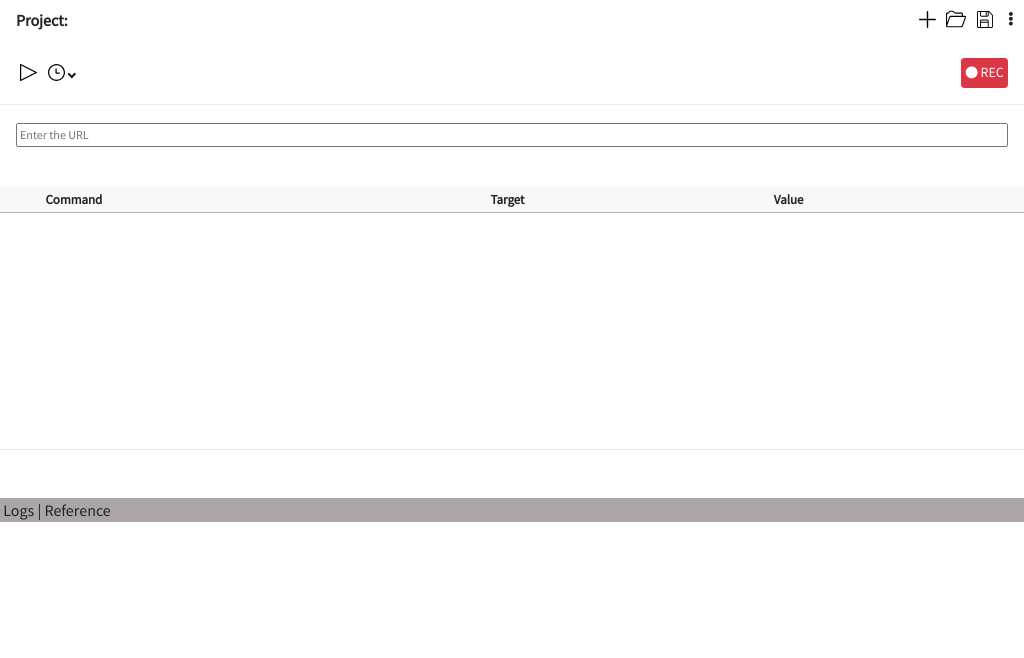
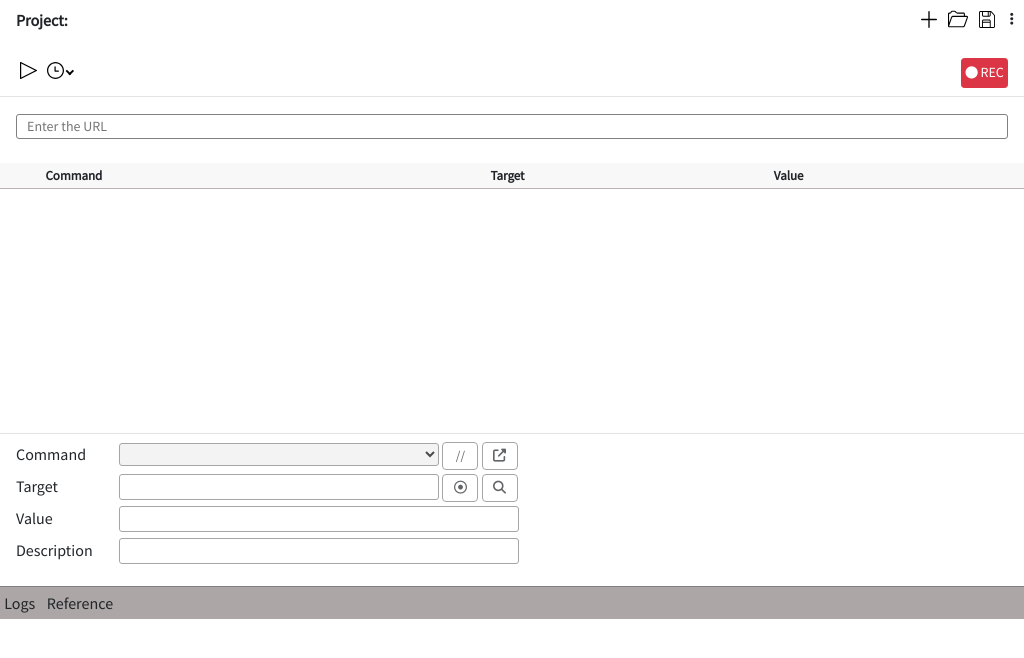
Before and after one commit to KrishX99/RecordPlay, an Electron app: page public/index.html in a window 1024 px wide. Drawn offline with nearby package versions, Linux system fonts and the light colour scheme; no server answers; files whose address does not match are found by name.

Commit message:
Added command,target,value,description options

```diff
--- a/public/index.html
+++ b/public/index.html
@@ -11,6 +11,7 @@
 </head>
 <body>
   <div class="upper">
+    <div class="project">
       <div class="title ml-3">
         <p>Project: </p>
       </div>
@@ -33,7 +34,8 @@
           </li>
         </ul>
       </div>
-    <div class="clearfix"></div>
+    </div>
+
 
     <div class="action-buttons ml-3">
       <input type = 'image' src = './icons/play.svg' data-toggle="tooltip" data-placement="top" title="Run test" onclick="playing()" class='btn btn-sm' >
@@ -52,7 +54,7 @@
       <!--Test Execution Speed Slider -->
       <div class="slider_none" id="rangeinput">
         <span class = 'ml-3'>Slow</span>
-        <input type = 'range'  min="1" max="250" value="1" onchange="changeExecutionTime()" class = '' title="slider" onfocusout = "toggleSlider()">
+        <input type = 'range'  min="1" max="250" id="rangeValue" value="1" onchange="changeExecutionTime()" class = '' title="slider" onfocusout = "toggleSlider()">
         <span class = 'ml-3'>Fast</span>
       </div>
     </div>
@@ -64,7 +66,7 @@
   </div>
 
   <div class="activity">
-    <table data-toggle="table" id="recordTable" class = "mt-4" cellspacing="0" cellpadding="3">
+    <table data-toggle="table" id="recordTable" class = "mt-2" cellspacing="0" cellpadding="3">
       <thead>
         <tr>
           <th></th>
@@ -96,12 +98,39 @@
       </tbody>
     </table>
   </div>
+  <hr>
+  <div class="options">
+    <label for="command">Command</label>
+      <select style = 'width:320px'>
+          <option></option>
+      </select>
+    <!-- <input type="text" style = 'width:320px'> -->
+    <button class="btn" data-toggle="tooltip" data-placement="top" title="Enable/Disable Command">//</button>
+    <button class="btn" data-toggle="tooltip" data-placement="top" title="Add new window configuration">
+      <i class="fa fa-external-link" aria-hidden="true"></i>
+    </button>
+    <br>
+    <label for="target">Target</label>
+    <input type="text" style = 'width:320px'>
+    <button class="btn" data-toggle="tooltip" data-placement="top" title="Select target page">
+      <i class="fa fa-dot-circle-o"></i>
+    </button>
+    <button class="btn" data-toggle="tooltip" data-placement="top" title="Find target in page">
+      <i class="fa fa-search" aria-hidden="true"></i>
+    </button>
+    <br>
+    <label for="value">Value</label>
+    <input type="text">
+    <br>
+    <label for="description">Description</label>
+    <input type="text">
+  </div>
 
-  <hr>
-  <div class="logs mt-5">
+
+  <div class="logs mt-3">
     <div class="log-ref">
-      &nbsp;Logs |
-      Reference
+      <button class="btn">Logs</button>
+      <button class="btn">Reference</button>
     </div>
   </div>
 
@@ -123,6 +152,7 @@
   </div>
 </div>
 
+  <script src="https://use.fontawesome.com/f814290ffd.js"></script>
   <script src="https://code.jquery.com/jquery-3.3.1.slim.min.js" integrity="sha384-q8i/X+965DzO0rT7abK41JStQIAqVgRVzpbzo5smXKp4YfRvH+8abtTE1Pi6jizo" crossorigin="anonymous"></script>
   <script src="https://cdnjs.cloudflare.com/ajax/libs/popper.js/1.14.6/umd/popper.min.js" integrity="sha384-wHAiFfRlMFy6i5SRaxvfOCifBUQy1xHdJ/yoi7FRNXMRBu5WHdZYu1hA6ZOblgut" crossorigin="anonymous"></script>
   <script src="https://stackpath.bootstrapcdn.com/bootstrap/4.2.1/js/bootstrap.min.js" integrity="sha384-B0UglyR+jN6CkvvICOB2joaf5I4l3gm9GU6Hc1og6Ls7i6U/mkkaduKaBhlAXv9k" crossorigin="anonymous"></script>
--- a/public/style.css
+++ b/public/style.css
@@ -6,7 +6,14 @@ body{
 }
 
 hr{
-  opacity: 0.8;
+  display: block;
+  margin-top: 0.5em;
+  margin-bottom: 0.5em;
+  margin-left: auto;
+  margin-right: auto;
+  border-style: inset;
+  background-color:black;
+  opacity:0.1
 }
 
 .btn{
@@ -31,19 +38,24 @@ hr{
   display: inline;
 }
 .action-buttons{
+  font-size:10px;
+  clear:both
+}
 
-}
 
 .urlbar input[type=text]{
   width: 100%;
-  font-size: 12px;
+  font-size: 14px;
+  border-radius: 3px;
+  border:none;
+  border: grey solid 1px;
+  padding-left: 10px;
 }
 
 .activity table{
   font-size: 13px;
   border: none;
   width: 100%;
-  /*height: 200px;*/
 }
 
 .activity table thead{
@@ -63,6 +75,9 @@ hr{
 }
 .log-ref{
   background-color: rgb(172, 166, 166);
+}
+.log-ref button:hover{
+  border: grey solid 2px;
 }
 
 tbody tr td:first-child {
@@ -218,11 +233,12 @@ input[type=image]{
   display:flex;
   transform: rotate(90deg);
   position: absolute;
-  width:120px;
   background-color: white;
-  margin-left:-15px;
-  margin-top: 50px;
+  margin-left:-60px;
+  margin-top: 85px;
   z-index: 1;
+  border:grey solid 1px;
+  border-radius: 5px;
 }
 
 .slider_block span{
@@ -333,3 +349,42 @@ input[type=range]:focus::-ms-fill-upper {
   transform: rotate(45deg);
   -webkit-transform: rotate(45deg);
 }
+
+.project{
+}
+
+.logs{
+  border-top: grey solid 1px;
+}
+
+
+.options{
+  margin-left: 1rem;
+}
+
+.options label{
+    display: inline-block;
+    width:100px;
+    text-align: left;
+
+}
+.options input[type=text],select{
+  font-size: 15px;
+  border-radius: 3px;
+  border:none;
+  border: grey solid 1px;
+  opacity: 0.7;
+  width:400px;
+  padding-left: 10px;
+  padding-right: 10px;
+}
+
+.options button{
+  font-size:13px;
+  padding: 3px 10px 3px 10px;
+  border:none;
+  border: grey solid 1px;
+  border-radius: 4px;
+  opacity: 0.7;
+  width: 36px
+}
```
Lines whose indentation alone changed are shown as unchanged.
